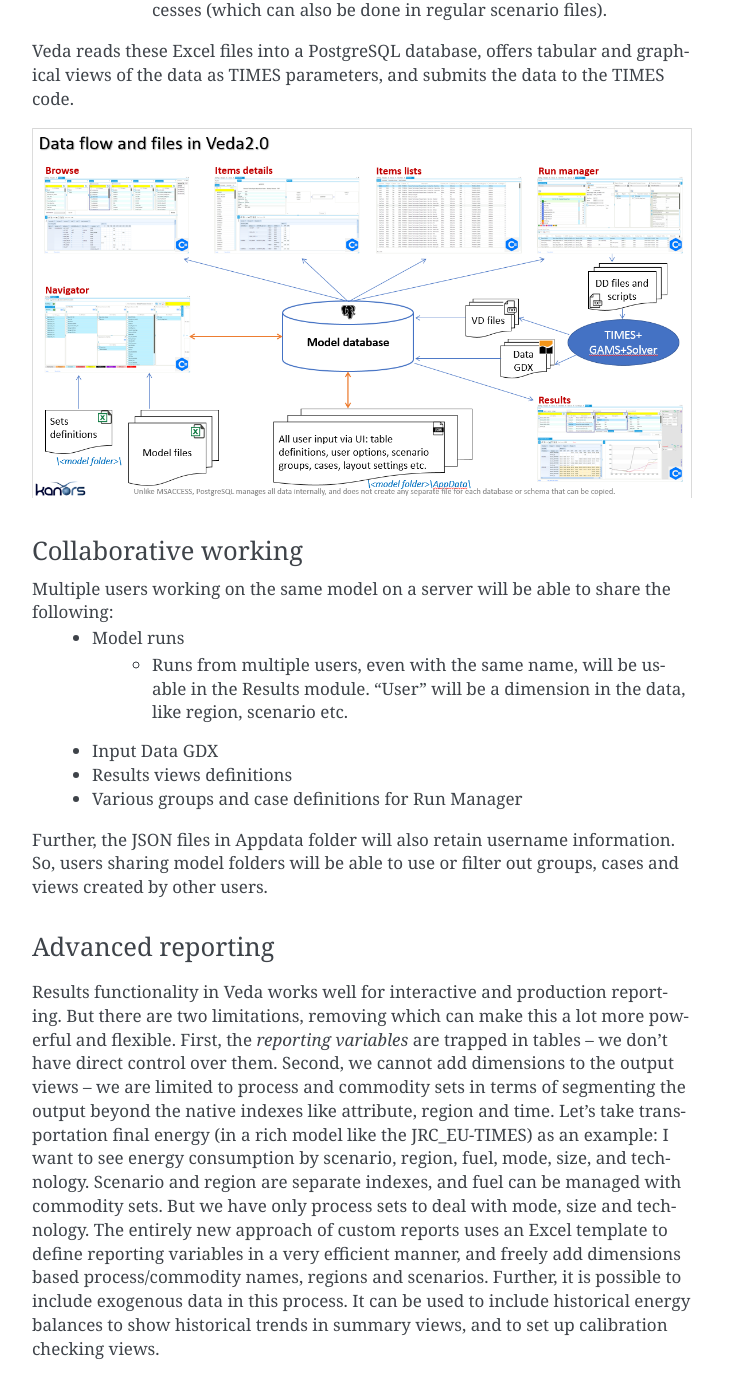
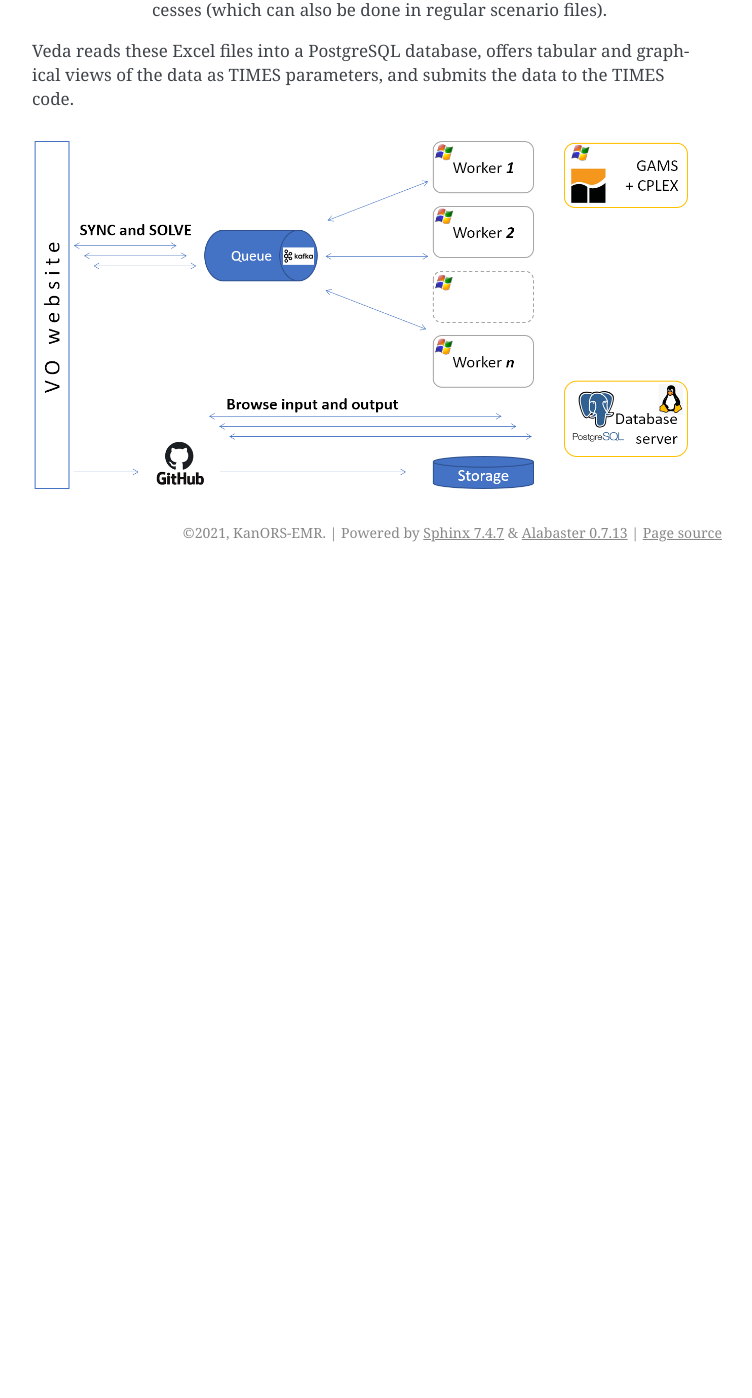
Before and after one commit to kanors-emr/VedaOnline-documentation, a Sphinx documentation site: the page built from source/pages/introduction.rst, in a window 1280 px wide and 1400 px high, scrolled down 3285 px. Shown: the whole window, without its empty margins (388-1140 px from the left). Built offline with Sphinx 7.4.7, drawn with Linux system fonts in a browser that asks for light colours; after the commit the page ends 3857 px from its top, so only the background shows below that; some of the changed text lies outside the part shown.

Commit message:
starting...

```diff
--- a/source/pages/introduction.rst
+++ b/source/pages/introduction.rst
@@ -60,25 +60,3 @@ code.
 
 .. image:: images/data_flow_and_files.PNG
     :width: 700
-
-Collaborative working
-^^^^^^^^^^^^^^^^^^^^^
-Multiple users working on the same model on a server will be able to share the following:
-    * Model runs
-        * Runs from multiple users, even with the same name, will be usable in the Results module. “User” will be a dimension in the data, like region, scenario etc.
-    * Input Data GDX
-    * Results views definitions
-    * Various groups and case definitions for Run Manager
-
-Further, the JSON files in Appdata folder will also retain username information. So, users sharing model folders will be able to use or filter out groups, cases and views created by other users.
-
-Advanced reporting
-^^^^^^^^^^^^^^^^^^
-Results functionality in Veda works well for interactive and production reporting. But there are two limitations, removing which can make this a lot more powerful and flexible.
-First, the *reporting variables* are trapped in tables – we don’t have direct control over them.
-Second, we cannot add dimensions to the output views – we are limited to process and commodity sets in terms of segmenting the output beyond the native indexes like attribute, region and time.
-Let’s take transportation final energy (in a rich model like the JRC_EU-TIMES) as an example: I want to see energy consumption by scenario, region, fuel, mode, size, and technology.
-Scenario and region are separate indexes, and fuel can be managed with commodity sets. But we have only process sets to deal with mode, size and technology.
-The entirely new approach of custom reports uses an Excel template to define reporting variables in a very efficient manner, and freely add
-dimensions based process/commodity names, regions and scenarios. Further, it is possible to include exogenous data in this process. It can be used to include historical energy
-balances to show historical trends in summary views, and to set up calibration checking views.
```
Also changed, not shown: source/pages/images/data_flow_and_files.PNG.
